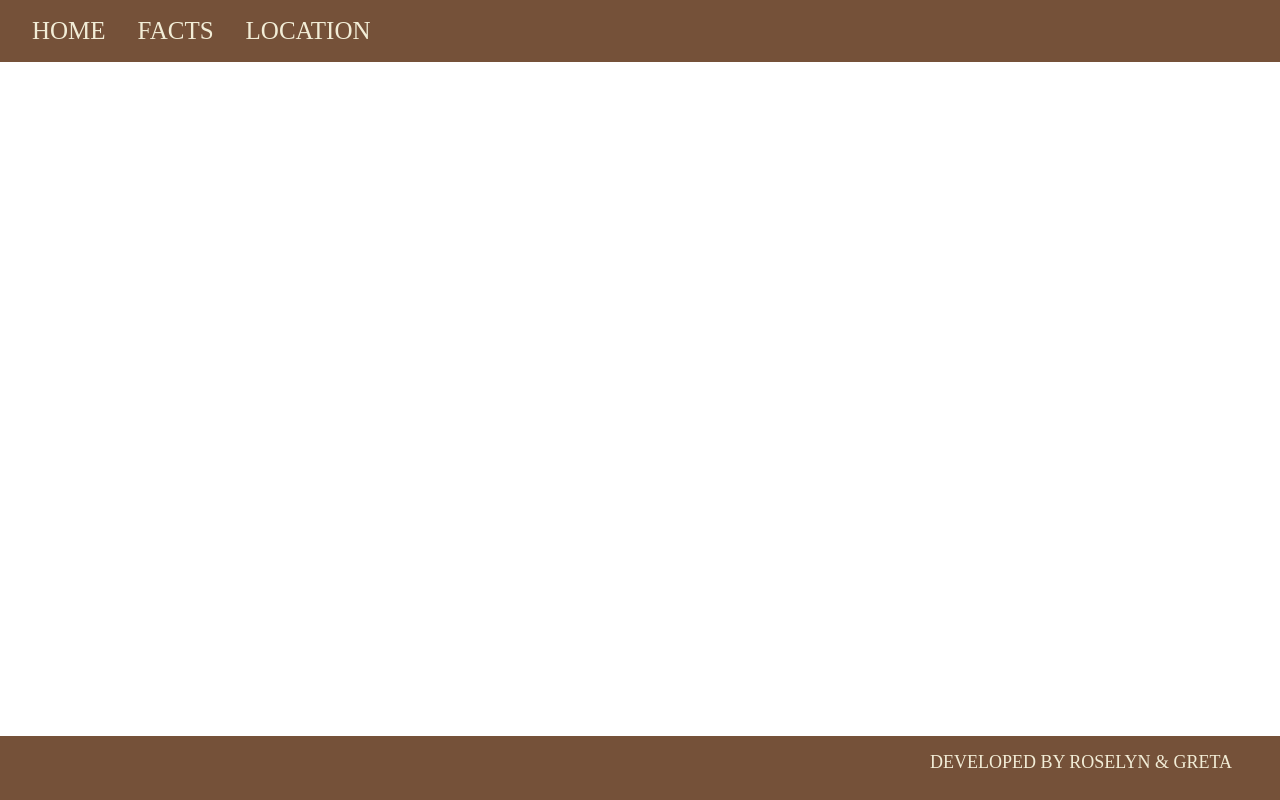
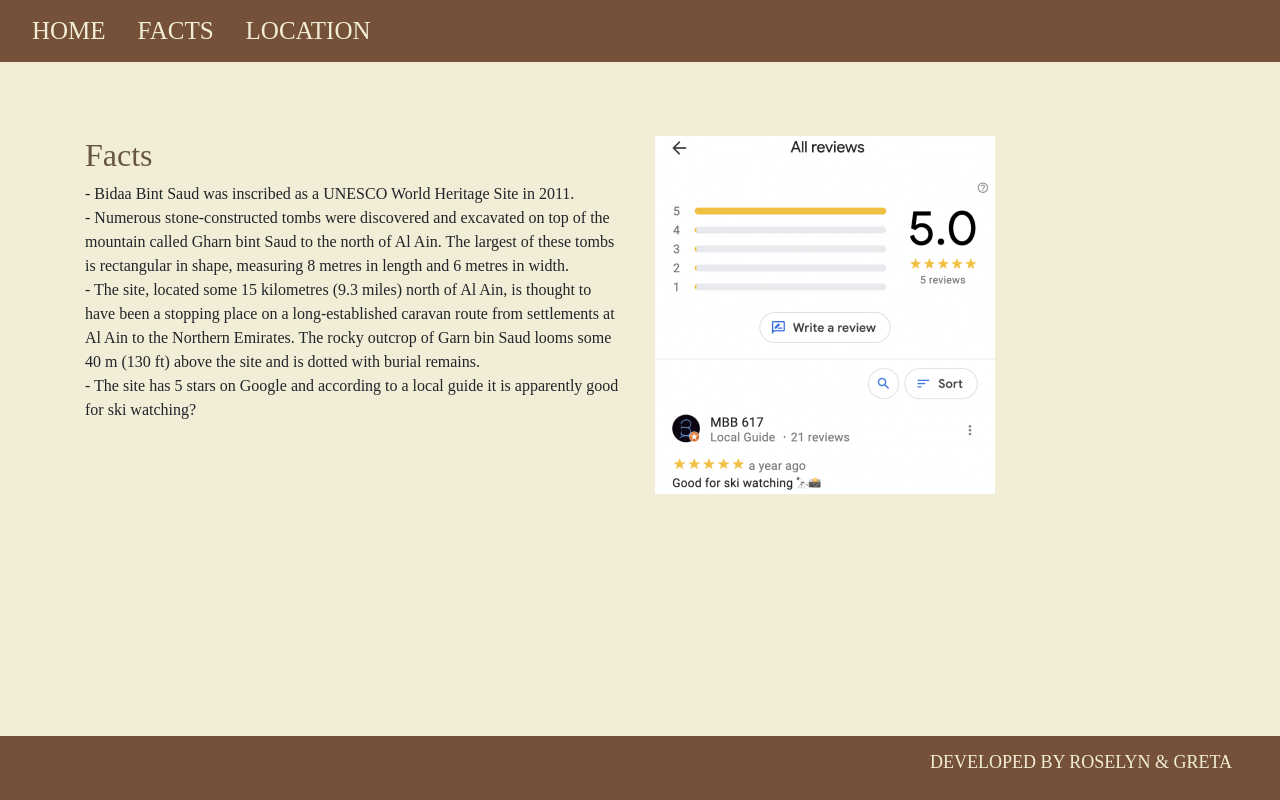
Before and after one commit to gretaivan/bidaa-bin, a plain HTML site: page facts.html in a window 1280 px wide. Drawn offline with nearby package versions, Linux system fonts and the light colour scheme.

Commit message:
merged content with styling

```diff
--- a/css/style.css
+++ b/css/style.css
@@ -1,6 +1,7 @@
 /* Make the image fully responsive */
 body{
-    font-family: 'Roboto-Slab'
+    font-family: 'Roboto-Slab';
+    background-color: #F2EDD7;
 }
 
 header.brown ul{
@@ -30,3 +31,12 @@ a.nav-link{
     color:#F2EDD7;
 
   }
+
+  h2 {
+    color: #685642;
+    }
+
+.nav {
+        background-color: #685642;
+        color: #F2EDD7;
+}
--- a/facts.html
+++ b/facts.html
@@ -32,10 +32,24 @@
     </header>
 
     <main>
+        <div class="mt-3 pt-5"> </div>
+        <div class ="container pt-4">
+            <div class="row pt-5">
+                <div class="col">
+                    <h2>Facts</h2>
+                    <p>- Bidaa Bint Saud was inscribed as a UNESCO World Heritage Site in 2011.<br>
+                        - Numerous stone-constructed tombs were discovered and excavated on top of the mountain called Gharn bint Saud to the north of Al Ain. The largest of these tombs is rectangular in shape, measuring 8 metres in length and 6 metres in width.<br>
+                        - The site, located some 15 kilometres (9.3 miles) north of Al Ain, is thought to have been a stopping place on a long-established caravan route from settlements at Al Ain to the Northern Emirates. The rocky outcrop of Garn bin Saud looms some 40 m (130 ft) above the site and is dotted with burial remains.<br>
+                        - The site has 5 stars on Google and according to a local
+                        guide it is apparently good for ski watching?
+                      </p>
+                </div>
+                <div class="col">
+                    <img src= "images/reviews.png">
+                </div>
 
-
-
-
+            </div>
+        </div>
 
     </main>
 
```
